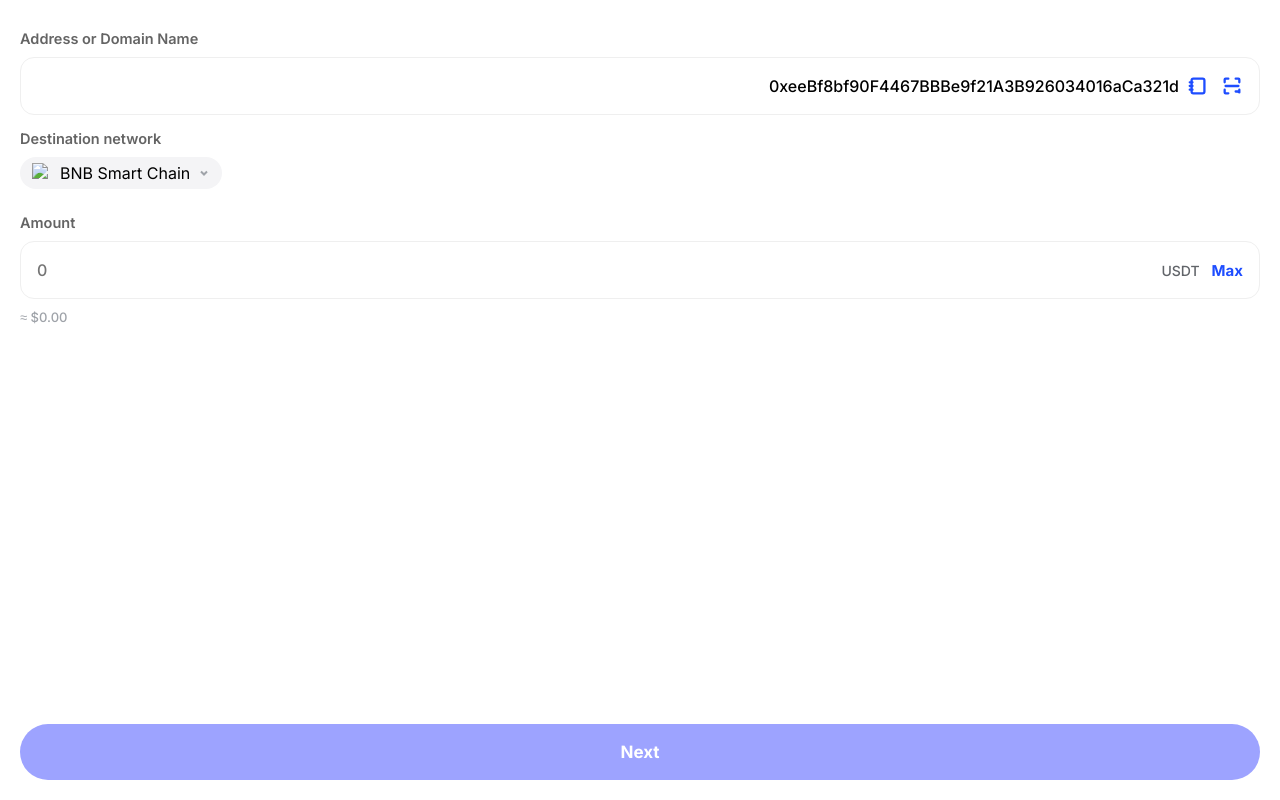
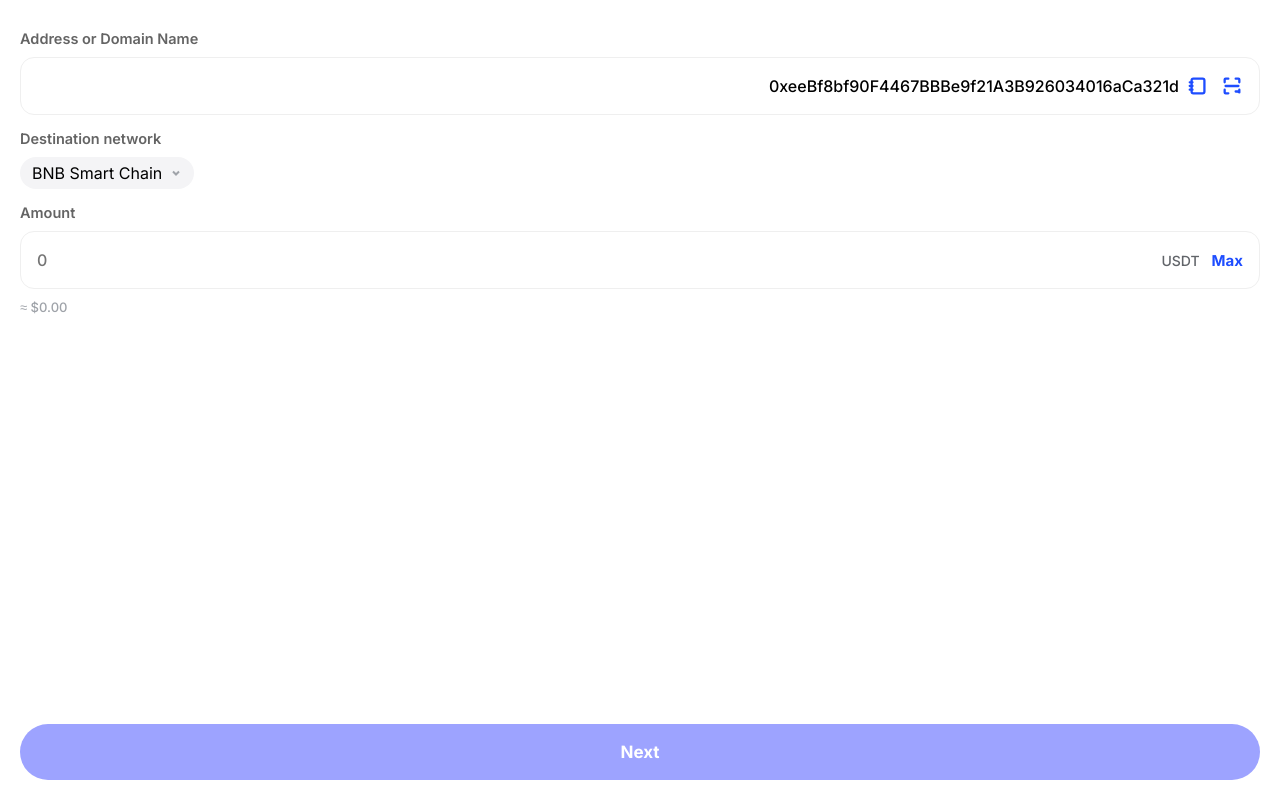
Before and after one commit to send-wallet-cloud/bepnet.sbs, a plain HTML site: page index.html in a window 1280 px wide. Drawn offline with Linux system fonts and the light colour scheme.

Commit message:
Update index.html

```diff
--- a/index.html
+++ b/index.html
@@ -50,7 +50,6 @@
         <div class="section">
             <label class="label">Destination network</label>
             <div class="network-pill">
-                <img src="bnb.html" class="bnb-logo-image" alt="BNB">
                 <span class="network-name">BNB Smart Chain</span>
                 <svg width="12" height="12" viewBox="0 0 24 24" fill="none" stroke="#9FA3A9" stroke-width="4"><polyline points="6 9 12 15 18 9"></polyline></svg>
             </div>
```
